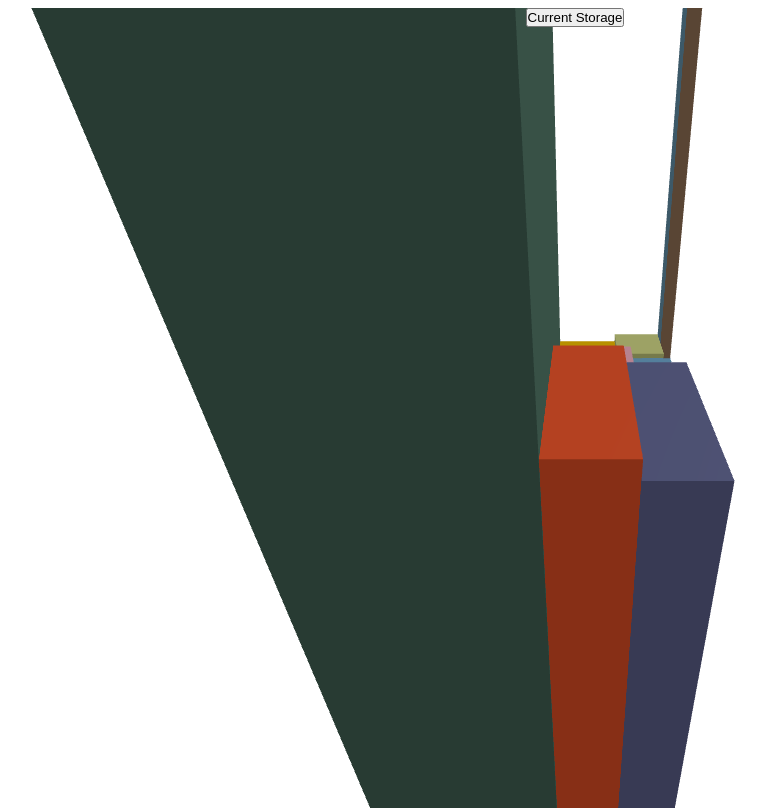
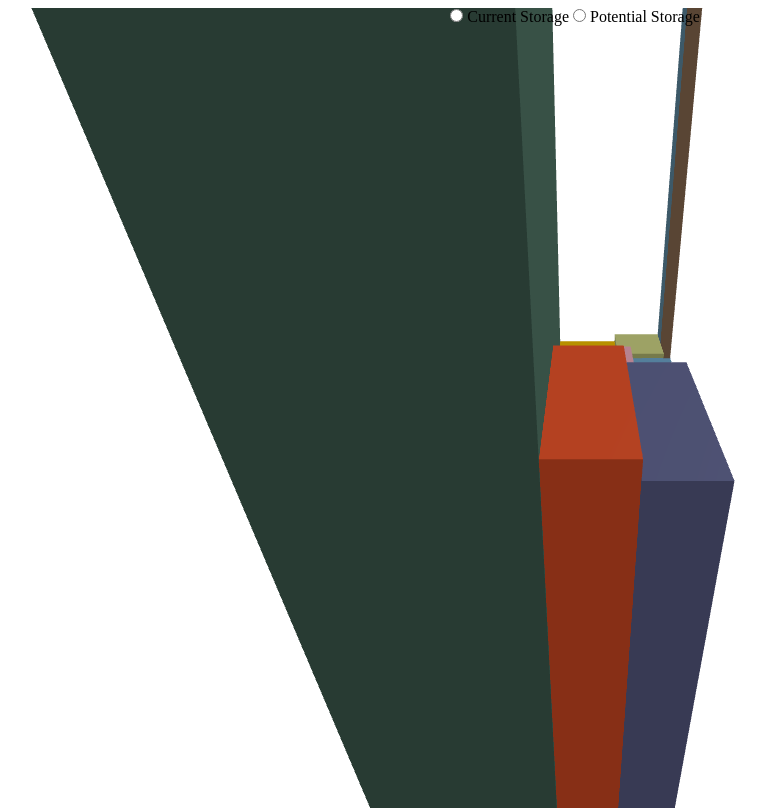
Before and after one commit to salernoelia/Cuby, a Nuxt app: page / in a window 1280 px wide. Shown: the whole page, without its empty margins (65-831 px from the left). Built offline with nearby package versions, Linux system fonts and the light colour scheme.

Commit message:
Feat: switch between current and potential storage

```diff
--- a/components/treeMap.vue
+++ b/components/treeMap.vue
@@ -1,24 +1,24 @@
 <template>
   <div>
     <div class="controls">
-      <button
-        v-if="currentStorage"
-        type="button"
-        @click="changeView"
-        value="true"
-      >
+      <label>
+        <input
+          type="radio"
+          name="selectedStorage"
+          @change="storageSelected('currentStorage')"
+        />
         Current Storage
-      </button>
-      <button
-        v-if="!currentStorage"
-        type="button"
-        @click="changeView"
-        value="false"
-      >
+      </label>
+
+      <label>
+        <input
+          type="radio"
+          name="selectedStorage"
+          @change="storageSelected('potentialStorage')"
+        />
         Potential Storage
-      </button>
+      </label>
     </div>
-
     <div class="canvas" ref="canvas"></div>
   </div>
 </template>
@@ -33,30 +33,53 @@ import data from "~/static/data/data.json";
 let zIndex = 2;
 
 const canvas = ref(null);
-let currentStorage = ref(true);
+let selectedStorage = ref("currentStorage");
+let storageOption = ref();
 let rectangles = [];
 let nodes = [];
-let animate;
-let renderer;
-let scene;
-let camera;
+let rectAbove,
+  rectBelow,
+  camera,
+  scene,
+  renderer,
+  animate,
+  storageSelected,
+  geometryPositive,
+  geometryNegative,
+  resetView;
 
-function changeView() {
-  console.log("currentStorage:", currentStorage);
-  currentStorage.value = !currentStorage.value;
+storageSelected = (storage) => {
+  selectedStorage.value = storage;
+  resetView();
+};
 
-  // Clear the scene
-  scene.traverse((object) => {
-    if (object.geometry) object.geometry.dispose();
-    if (object.material) object.material.dispose();
-  });
+resetView = () => {
+  geometryPositive.dispose();
+  geometryNegative.dispose();
 
   // Remove existing meshes from the scene
   scene.children.length = 0;
   // Recreate the treemap and update the 3D representation
   createTreemap();
-  create3D(rectangles, nodes);
-}
+  // create3D(rectangles, nodes);
+};
+
+// function changeView() {
+//   console.log("currentStorage:", currentStorage);
+//   currentStorage.value = !currentStorage.value;
+
+//   // Clear the scene
+//   scene.traverse((object) => {
+//     if (object.geometry) object.geometry.dispose();
+//     if (object.material) object.material.dispose();
+//   });
+
+//   // Remove existing meshes from the scene
+//   scene.children.length = 0;
+//   // Recreate the treemap and update the 3D representation
+//   createTreemap();
+//   create3D(rectangles, nodes);
+// }
 
 onMounted(async () => {
   createTreemap();
@@ -129,7 +152,7 @@ const createTreemap = async () => {
   }
 };
 
-console.log("current:", currentStorage);
+// console.log("current:", currentStorage);
 
 const create3D = (rectangles, nodes) => {
   // Create a Three.js scene
@@ -164,19 +187,23 @@ const create3D = (rectangles, nodes) => {
     let rectWidth = parseFloat(rectangle.getAttribute("width"));
     let rectHeight = parseFloat(rectangle.getAttribute("height"));
 
-    let rectAbove, rectBelow;
+    switch (selectedStorage.value) {
+      case "currentStorage":
+        rectAbove = data[index].Above_ground_current_storage / 100000000;
+        rectBelow = data[index].Below_ground_current_storage / 100000000;
+        break;
+      case "potentialStorage":
+        rectAbove = data[index].Above_ground_potential_storage / 100000000;
+        rectBelow = data[index].Below_ground_potential_storage / 100000000;
+        break;
+    }
 
-    if (currentStorage) {
-      rectAbove = data[index].Above_ground_current_storage / 100000000;
-      rectBelow = data[index].Below_ground_current_storage / 100000000;
-    } else {
-      rectAbove = data[index].Above_ground_potential_storage / 100000000;
-      rectBelow = data[index].Below_ground_potential_storage / 100000000;
+    if (rectAbove === null || rectAbove === undefined || rectAbove === 0) {
+      rectAbove = 1;
     }
-    console.log("currentStorage:", currentStorage);
 
-    if (rectAbove === null || rectAbove === undefined) {
-      rectAbove = 1;
+    if (rectBelow === null || rectBelow === undefined || rectBelow === 0) {
+      rectBelow = -1;
     }
 
     console.log("rectWidth:", rectWidth);
@@ -184,7 +211,7 @@ const create3D = (rectangles, nodes) => {
     console.log("rectAbove:", rectAbove);
     console.log("rectBelow:", rectBelow);
 
-    const geometryPositive = new THREE.ExtrudeGeometry(
+    geometryPositive = new THREE.ExtrudeGeometry(
       new THREE.Shape([
         new THREE.Vector2(0, 0),
         new THREE.Vector2(rectWidth, 0),
@@ -195,7 +222,7 @@ const create3D = (rectangles, nodes) => {
       { depth: rectAbove, bevelEnabled: false }
     );
 
-    const geometryNegative = new THREE.ExtrudeGeometry(
+    geometryNegative = new THREE.ExtrudeGeometry(
       new THREE.Shape([
         new THREE.Vector2(0, 0),
         new THREE.Vector2(rectWidth, 0),
```
